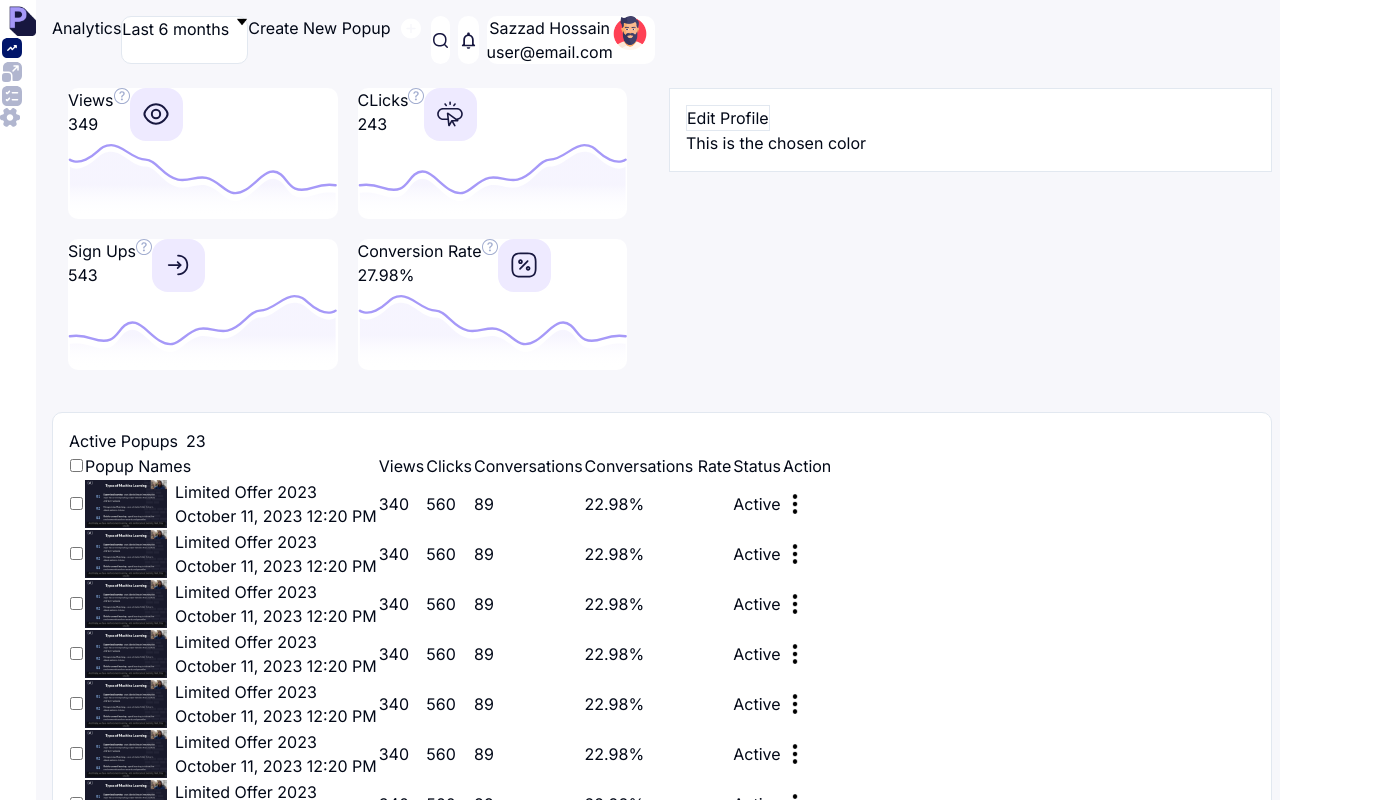
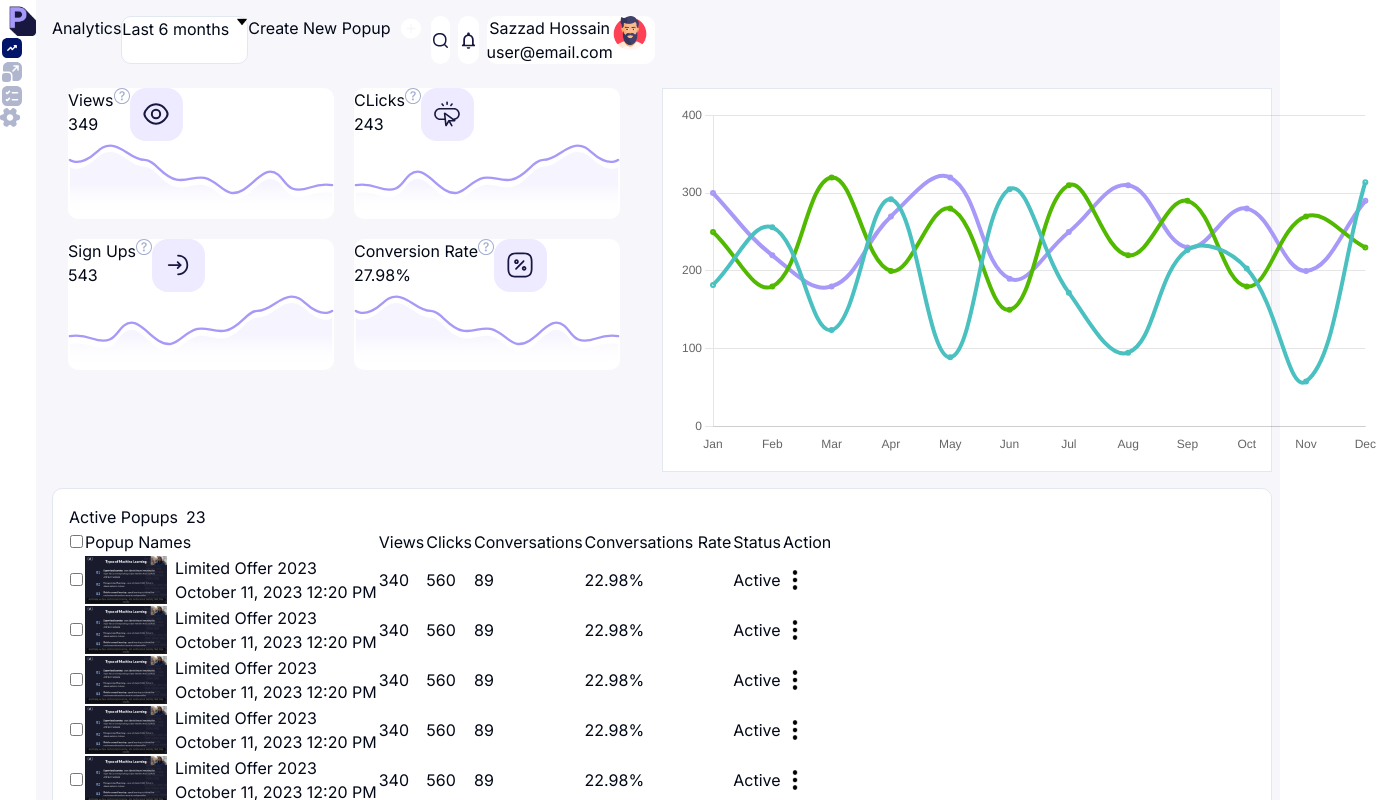
Before and after one commit to Sajjad314/learnathon-task, a Next.js app: page / in a window 1280 px wide. Shown: the top 800 px of the page, 1379 px wide, since content can reach past the window. Built offline with nearby package versions, Linux system fonts and the light colour scheme.

Commit message:
graph implementation

```diff
--- /dev/null
+++ b/Components/Graph.tsx
@@ -0,0 +1,99 @@
+"use client";
+
+import { useState } from "react";
+import LineChart from "./LineChart";
+import Chart from "chart.js/auto";
+
+const Graph = () => {
+  const UserData = [
+    { month: "Jan", value: 182 },
+    { month: "Feb", value: 256 },
+    { month: "Mar", value: 124 },
+    { month: "Apr", value: 292 },
+    { month: "May", value: 89 },
+    { month: "Jun", value: 305 },
+    { month: "Jul", value: 172 },
+    { month: "Aug", value: 95 },
+    { month: "Sep", value: 227 },
+    { month: "Oct", value: 203 },
+    { month: "Nov", value: 58 },
+    { month: "Dec", value: 314 },
+  ];
+  const userData2 = [
+    { month: "Jan", value: 250 },
+    { month: "Feb", value: 180 },
+    { month: "Mar", value: 320 },
+    { month: "Apr", value: 200 },
+    { month: "May", value: 280 },
+    { month: "Jun", value: 150 },
+    { month: "Jul", value: 310 },
+    { month: "Aug", value: 220 },
+    { month: "Sep", value: 290 },
+    { month: "Oct", value: 180 },
+    { month: "Nov", value: 270 },
+    { month: "Dec", value: 230 },
+  ];
+
+  const userData3 = [
+    { month: "Jan", value: 300 },
+    { month: "Feb", value: 220 },
+    { month: "Mar", value: 180 },
+    { month: "Apr", value: 270 },
+    { month: "May", value: 320 },
+    { month: "Jun", value: 190 },
+    { month: "Jul", value: 250 },
+    { month: "Aug", value: 310 },
+    { month: "Sep", value: 230 },
+    { month: "Oct", value: 280 },
+    { month: "Nov", value: 200 },
+    { month: "Dec", value: 290 },
+  ];
+
+  const [userData, setUserData] = useState({
+    labels: UserData.map((data) => data.month),
+    datasets: [
+      {
+        // label: "Line 1",
+        data: UserData.map((data) => data.value),
+
+        borderWidth: 4,
+        // fill: true,
+        backgroundColor: "rgba(75,192,192,0.2)",
+        borderColor: "rgba(75,192,192,1)",
+        tension: 0.4, // Set tension to make the line smooth
+        pointRadius: 1,
+      },
+      {
+        data: userData2.map((data) => data.value),
+
+        borderWidth: 4,
+        // fill: true,
+        backgroundColor: "#51B900",
+        borderColor: "#51B900",
+        tension: 0.4, // Set tension to make the line smooth
+        pointRadius: 1,
+      },
+      {
+        // label: "Line 3",
+        data: userData3.map((data) => data.value),
+
+        borderWidth: 4,
+        // fill: true,
+        backgroundColor: "#A699F8",
+        borderColor: "#A699F8",
+        tension: 0.4, // Set tension to make the line smooth
+        pointRadius: 1,
+      },
+    ],
+  });
+
+  return (
+    <div>
+      <div style={{ width: 700 }}>
+        <LineChart chartData={userData} />
+      </div>
+    </div>
+  );
+};
+
+export default Graph;
--- /dev/null
+++ b/Components/LineChart.tsx
@@ -0,0 +1,37 @@
+"use client";
+
+import React from "react";
+import { Line } from "react-chartjs-2";
+import { ChartData, Chart as ChartJS, registerables } from "chart.js/auto";
+import { Chart } from "react-chartjs-2";
+ChartJS.register(...registerables);
+
+function LineChart({
+  chartData,
+}: {
+  chartData: ChartData<"line", (number | [number, number] | null)[], unknown>;
+}) {
+  const options = {
+    plugins: {
+      legend: {
+        display: false, // Hide the legend
+      },
+    },
+    scales: {
+      x: {
+        grid: {
+          display: false, // Remove vertical grid lines
+        },
+      },
+      y: {
+        ticks: {
+          autoSkip: true,
+          maxTicksLimit: 5, // Adjust this to set the maximum number of ticks/columns
+        },
+      },
+    },
+  };
+  return <Line data={chartData} options={options} />;
+}
+
+export default LineChart;
--- /dev/null
+++ b/app/graph/page.tsx
@@ -0,0 +1,12 @@
+import Graph from "@/Components/Graph";
+import React from "react";
+
+const page = () => {
+  return (
+    <div>
+      <Graph />
+    </div>
+  );
+};
+
+export default page;
--- a/app/page.tsx
+++ b/app/page.tsx
@@ -10,6 +10,7 @@ import DashboardCard from "@/Components/DashboardCard";
 import CustomizePopUpModal from "@/Components/CustomizePopUpModal";
 import DashboardTable from "@/Components/DashboardTable";
 import ColorPicker from "@/Components/ColorPicker";
+import Graph from "@/Components/Graph";
 
 export default function Home() {
   return (
@@ -54,8 +55,9 @@ export default function Home() {
           </div>
         </div>
         <div className="flex-1 border p-4 bg-white ml-2 h-1/2 w-1/2">
-          <CustomizePopUpModal />
-          <ColorPicker />
+          {/* <CustomizePopUpModal />
+          <ColorPicker /> */}
+          <Graph />
         </div>
       </div>
       <div className="flex-1 border p-4 bg-white rounded-[10px] ml-4 m-2 ">
--- a/package.json
+++ b/package.json
@@ -12,11 +12,13 @@
     "@radix-ui/react-dialog": "^1.0.5",
     "@radix-ui/react-label": "^2.0.2",
     "@radix-ui/react-slot": "^1.0.2",
+    "chart.js": "^4.4.1",
     "class-variance-authority": "^0.7.0",
     "clsx": "^2.1.0",
     "lucide-react": "^0.330.0",
     "next": "14.0.4",
     "react": "^18",
+    "react-chartjs-2": "^5.2.0",
     "react-dom": "^18",
     "tailwind-merge": "^2.2.1",
     "tailwindcss-animate": "^1.0.7"
@@ -24,6 +26,7 @@
   "devDependencies": {
     "@types/node": "^20",
     "@types/react": "^18",
+    "@types/react-chartjs-2": "^2.5.7",
     "@types/react-dom": "^18",
     "autoprefixer": "^10.0.1",
     "eslint": "^8",
```
Also changed, not shown: 1 other file (tests, documents, lock files or other folders).
